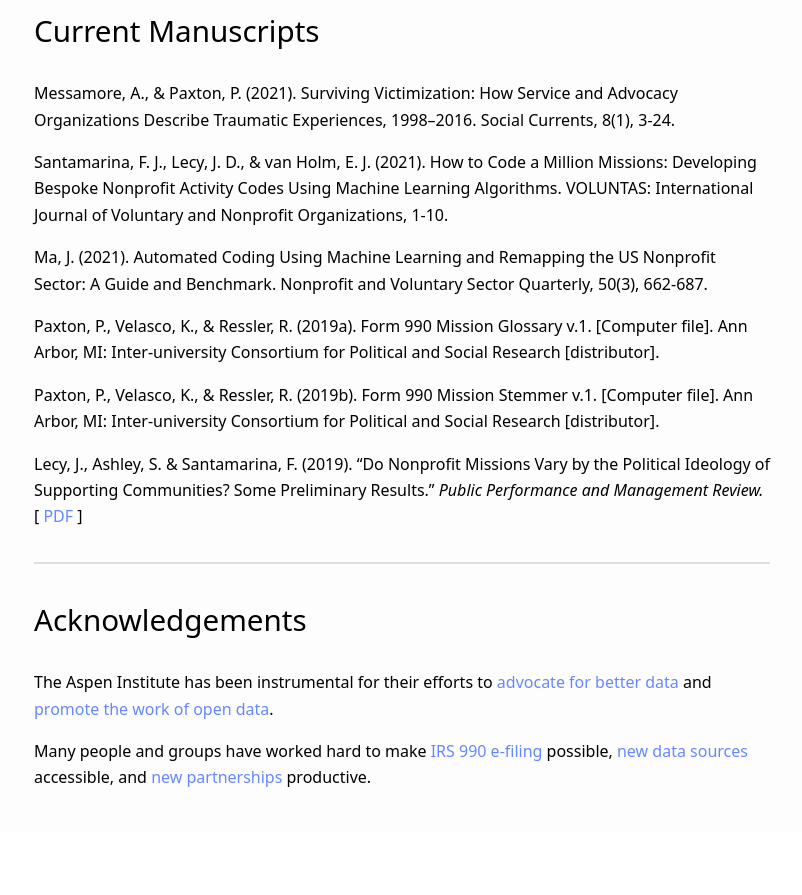
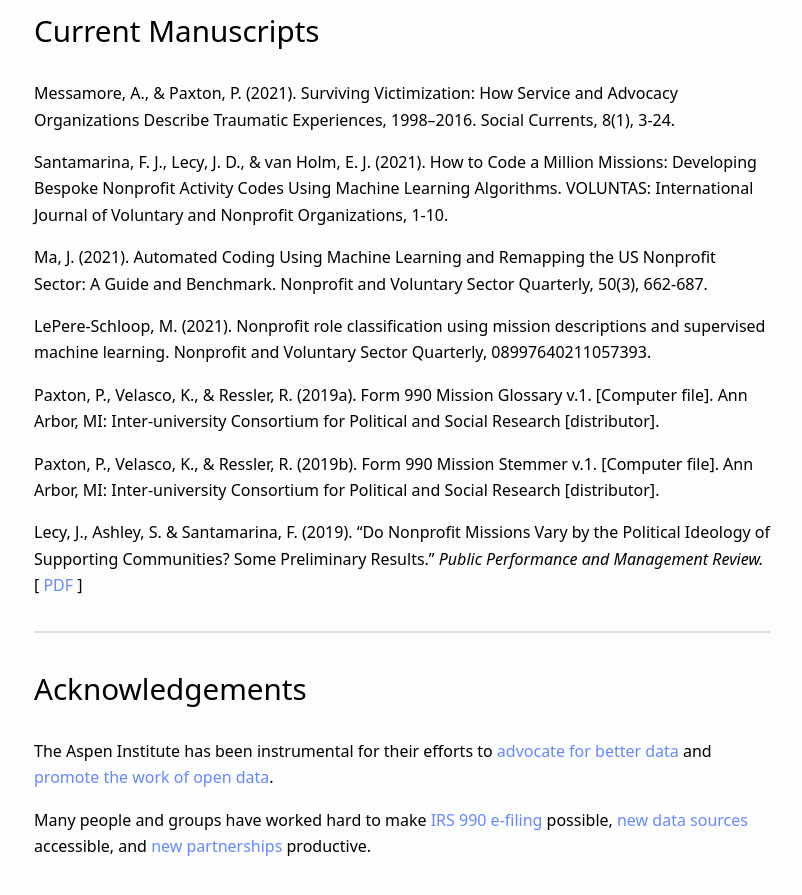
Before and after one commit to Nonprofit-Open-Data-Collective/machine_learning_mission_codes, a Jekyll site: the page built from docs/about.md, in a window 1280 px wide and 900 px high, scrolled down 1321 px. Shown: the top 895 px of the window, without its empty margins (238-1040 px from the left). Built offline with Jekyll 4.4.1, drawn with Linux system fonts in a browser that asks for light colours; our own code applies the rules of GitHub Pages for plain Markdown files; before the commit the page ends 2152 px from its top, so only the background shows below that.

Commit message:
Update about.md

```diff
--- a/docs/about.md
+++ b/docs/about.md
@@ -51,6 +51,8 @@
 
 Ma, J. (2021). Automated Coding Using Machine Learning and Remapping the US Nonprofit Sector: A Guide and Benchmark. Nonprofit and Voluntary Sector Quarterly, 50(3), 662-687.
 
+LePere-Schloop, M. (2021). Nonprofit role classification using mission descriptions and supervised machine learning. Nonprofit and Voluntary Sector Quarterly, 08997640211057393.
+
 Paxton, P., Velasco, K., & Ressler, R. (2019a). Form 990 Mission Glossary v.1. [Computer file]. Ann Arbor, MI: Inter-university Consortium for Political and Social Research [distributor].
 
 Paxton, P., Velasco, K., & Ressler, R. (2019b). Form 990 Mission Stemmer v.1. [Computer file]. Ann Arbor, MI: Inter-university Consortium for Political and Social Research [distributor].
```
